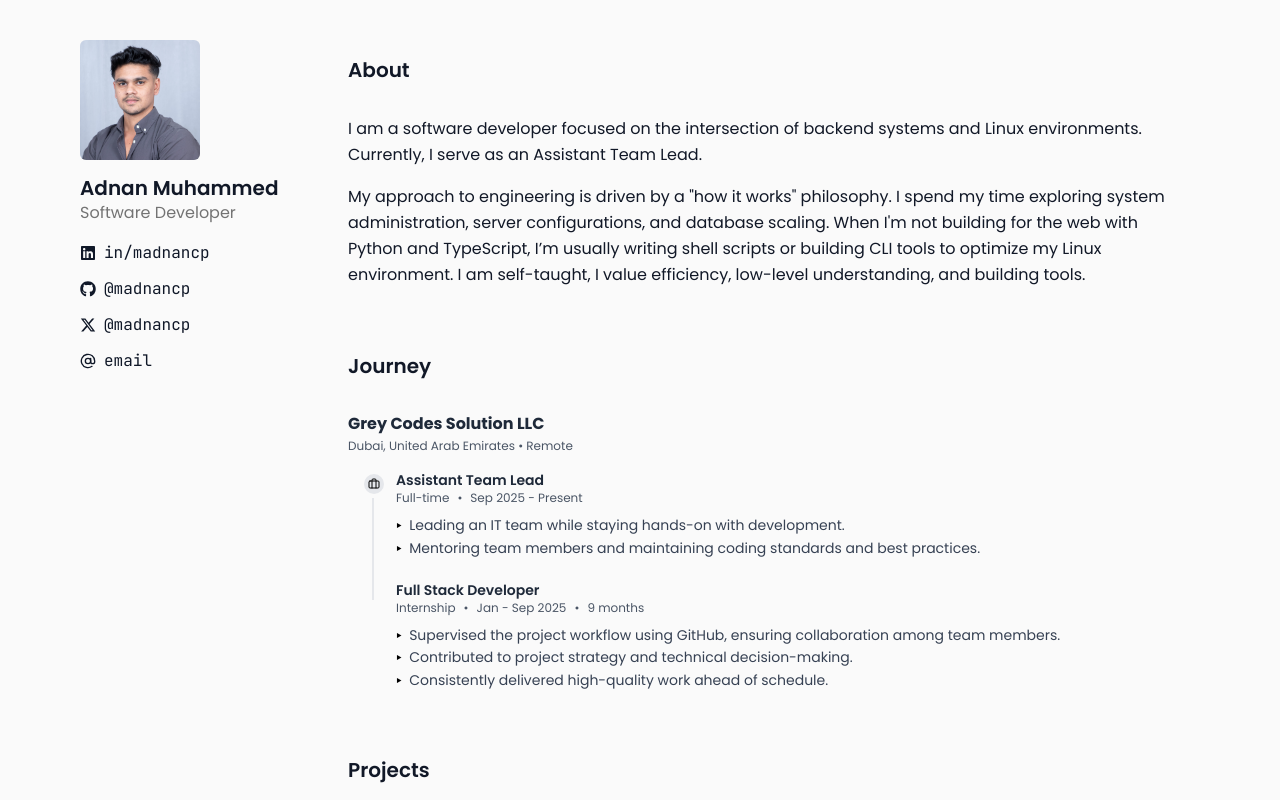
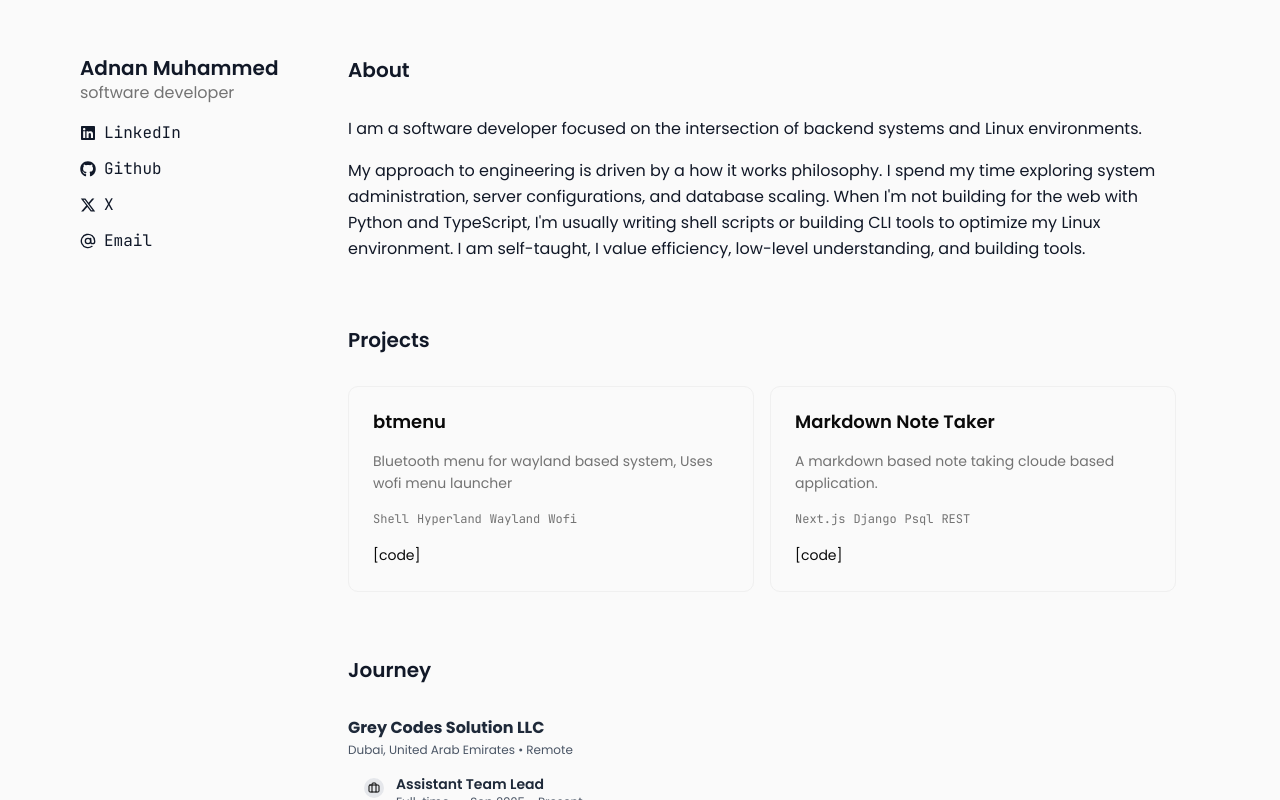
Before and after one commit to madnancp/portfolio, a Next.js app: page / in a window 1280 px wide. Built offline with nearby package versions, Linux system fonts and the light colour scheme.

Commit message:
add project section

```diff
--- a/app/(home)/page.tsx
+++ b/app/(home)/page.tsx
@@ -1,14 +1,13 @@
 import JourneySection from "./sections/Journey";
 import ProjectsSection from "./sections/Projects";
 import AboutSection from "./sections/About";
-import SkillSection from "./sections/Skills";
 
 const HomePage = () => {
   return (
     <div className="w-full space-y-16">
       <AboutSection />
+      <ProjectsSection />
       <JourneySection />
-      <ProjectsSection />
     </div>
   )
 }
--- a/app/(home)/sections/About.tsx
+++ b/app/(home)/sections/About.tsx
@@ -7,10 +7,10 @@ const AboutSection = () => {
       <SectionTitle title="About" />
       <div className="space-y-4 text-base leading-relaxed">
         <p>
-          I am a software developer focused on the intersection of backend systems and Linux environments. Currently, I serve as an Assistant Team Lead.
+          I am a software developer focused on the intersection of backend systems and Linux environments.
         </p>
         <p>
-          My approach to engineering is driven by a "how it works" philosophy.  I spend my time exploring system administration, server configurations, and database scaling. When I'm not building for the web with Python and TypeScript, I’m usually writing shell scripts or building CLI tools to optimize my Linux environment.
+          My approach to engineering is driven by a how it works philosophy.  I spend my time exploring system administration, server configurations, and database scaling. When I&apos;m not building for the web with Python and TypeScript, I&apos;m usually writing shell scripts or building CLI tools to optimize my Linux environment.
           I am self-taught, I value efficiency, low-level understanding, and building tools.
         </p>
       </div>
--- a/app/(home)/sections/Projects.tsx
+++ b/app/(home)/sections/Projects.tsx
@@ -1,3 +1,4 @@
+import { ProjectCard } from "@/components/ProjectsCard";
 import { SectionTitle } from "@/components/SectionTitle";
 import { PROJECTS } from "@/constats/projects";
 
@@ -6,15 +7,11 @@ const ProjectsSection = () => {
     <section>
       <SectionTitle title=" Projects" />
 
-      {PROJECTS.map((project, idx) => (
-        <div key={idx} className="border border-gray-300 dark:border-gray-700 rounded-md p-4 mb-6">
-          <h4 className="font-bold text-lg mb-1">{project.title}</h4>
-          <p className="text-muted-foreground">{project.description}</p>
-          {project.tags.map((tag, tagIdx) => (
-            <p id={tagIdx}>{tag}</p>
-          ))}
-        </div>
-      ))}
+      <div className="grid sm:grid-cols-2 gap-4">
+        {PROJECTS.map((project, idx) => (
+          <ProjectCard key={idx} title={project.title} description={project.description} tech={project.tech} github={project.github} />
+        ))}
+      </div>
     </section>
   )
 }
--- a/components/ProjectsCard.tsx
+++ b/components/ProjectsCard.tsx
@@ -1,16 +1,50 @@
-import { Card } from "./ui/card"
+import { Card } from "./ui/card";
 
 interface ProjectCardProps {
-	title: string
-	description: string
-	image: string
-	tags: string[]
-	link: string
+	title: string;
+	description: string;
+	tech: string[];
+	github: string;
 }
 
-export const ProjectCard: React.FC<ProjectCardProps> = ({ title, description, image, tags, link }) => {
+export const ProjectCard: React.FC<ProjectCardProps> = ({
+	title,
+	description,
+	tech,
+	github,
+}) => {
 	return (
-		<Card>{title}</Card>
-	)
+		<Card className="p-6 border border-border/50 rounded-lg bg-transparent shadow-none">
+			<div className="space-y-4">
+				{/* Title */}
+				<h3 className="text-lg font-semibold leading-tight">
+					{title}
+				</h3>
 
-}
+				{/* Description */}
+				<p className="text-sm text-muted-foreground leading-relaxed">
+					{description}
+				</p>
+
+				{/* Tech stack */}
+				<div className="flex flex-wrap gap-2 text-xs font-mono text-muted-foreground">
+					{tech.map((item) => (
+						<span key={item}>{item}</span>
+					))}
+				</div>
+
+				{/* Link */}
+				<div>
+					<a
+						href={github}
+						target="_blank"
+						rel="noopener noreferrer"
+						className="inline-flex items-center gap-1 text-sm hover:underline"
+					>
+						[code]
+					</a>
+				</div>
+			</div>
+		</Card>
+	);
+};
--- a/components/Sidebar.tsx
+++ b/components/Sidebar.tsx
@@ -1,6 +1,5 @@
 "use client"
-import { AtSignIcon, MailIcon } from "lucide-react";
-import Image from "next/image";
+import { AtSignIcon } from "lucide-react";
 import { FaGithub, FaLinkedin, FaXTwitter } from "react-icons/fa6";
 
 const Sidebar = () => {
@@ -8,18 +7,8 @@ const Sidebar = () => {
 		<aside className="flex flex-col h-full w-full max-w-[220px] py-6">
 			{/* Profile Section */}
 			<div className="flex flex-col items-start w-full my-4">
-				<div className="w-30 h-30 overflow-hidden rounded-sm">
-					<Image
-						src="/adnan_dp.jpg"
-						alt="Profile photo"
-						width={200}
-						height={200}
-						draggable={false}
-						className="object-center"
-					/>
-				</div>
 				<h1 className="text-xl font-semibold mt-4 leading-tight">Adnan Muhammed</h1>
-				<p className="text-base text-muted-foreground">
+				<p className="text-base text-muted-foreground lowercase">
 					Software Developer
 				</p>
 			</div>
@@ -36,7 +25,7 @@ const Sidebar = () => {
 							className="flex items-center gap-2 hover:underline transition-all"
 						>
 							<FaLinkedin size={16} />
-							in/madnancp
+							LinkedIn
 						</a>
 					</div>
 
@@ -49,7 +38,7 @@ const Sidebar = () => {
 							className="flex items-center gap-2 hover:underline transition-all"
 						>
 							<FaGithub size={16} />
-							@madnancp
+							Github
 						</a>
 					</div>
 
@@ -62,7 +51,7 @@ const Sidebar = () => {
 							className="flex items-center gap-2 hover:underline transition-all"
 						>
 							<FaXTwitter size={16} />
-							@madnancp
+							X
 						</a>
 					</div>
 
@@ -75,7 +64,7 @@ const Sidebar = () => {
 							className="flex items-center gap-2 hover:underline transition-all"
 						>
 							<AtSignIcon size={16} />
-							email
+							Email
 						</a>
 					</div>
 				</div>
--- a/constats/projects.ts
+++ b/constats/projects.ts
@@ -2,15 +2,15 @@ import { Project } from "./types";
 
 export const PROJECTS: Project[] = [
   {
-    title: "Wofi Bluetoth",
-    tags: ["Shell", "Hyperland", "Wayland", "Wofi"],
-    link: "https://google.com",
-    description: "Bluetooth menu for wayland based system, Uses wofi menu launcher"
+    title: "btmenu",
+    description: "Bluetooth menu for wayland based system, Uses wofi menu launcher",
+    tech: ["Shell", "Hyperland", "Wayland", "Wofi"],
+    github: "http://github.com/madnancp/btmenu/",
   },
   {
-    title: "CommitxAI",
-    tags: ["Python", "Llamacpp"],
-    link: "https://youtube.com",
-    description: "AI based commit message generator"
+    title: "Markdown Note Taker",
+    description: "A markdown based note taking cloude based application.",
+    tech: ["Next.js", "Django", "Psql", "REST"],
+    github: "https://youtube.com",
   }
 ]
--- a/constats/types.ts
+++ b/constats/types.ts
@@ -1,8 +1,8 @@
 export interface Project {
   title: string
+  tech: string[]
+  github: string
   description: string
-  tags: string[]
-  link: string
 }
 
 interface ExperienceRole {
```
Also changed, not shown: public/adnan_dp.jpg (deleted).
